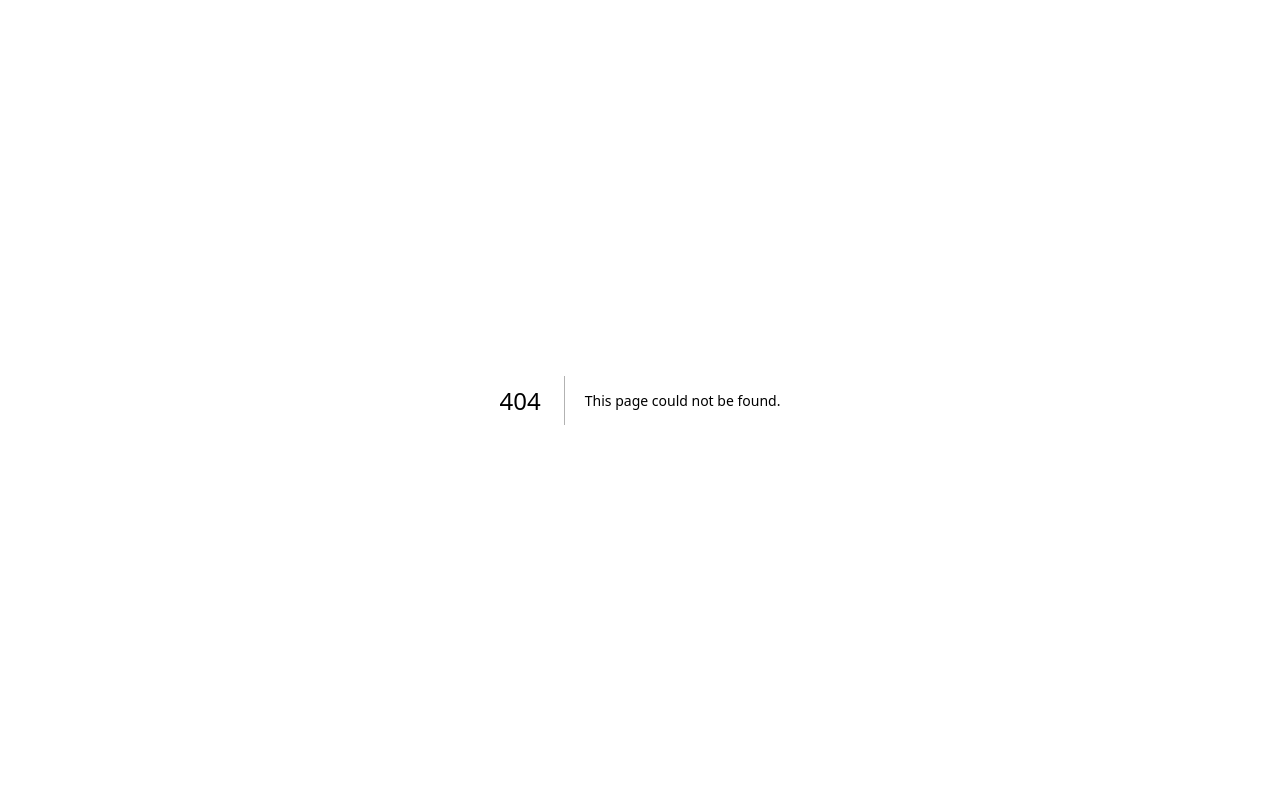
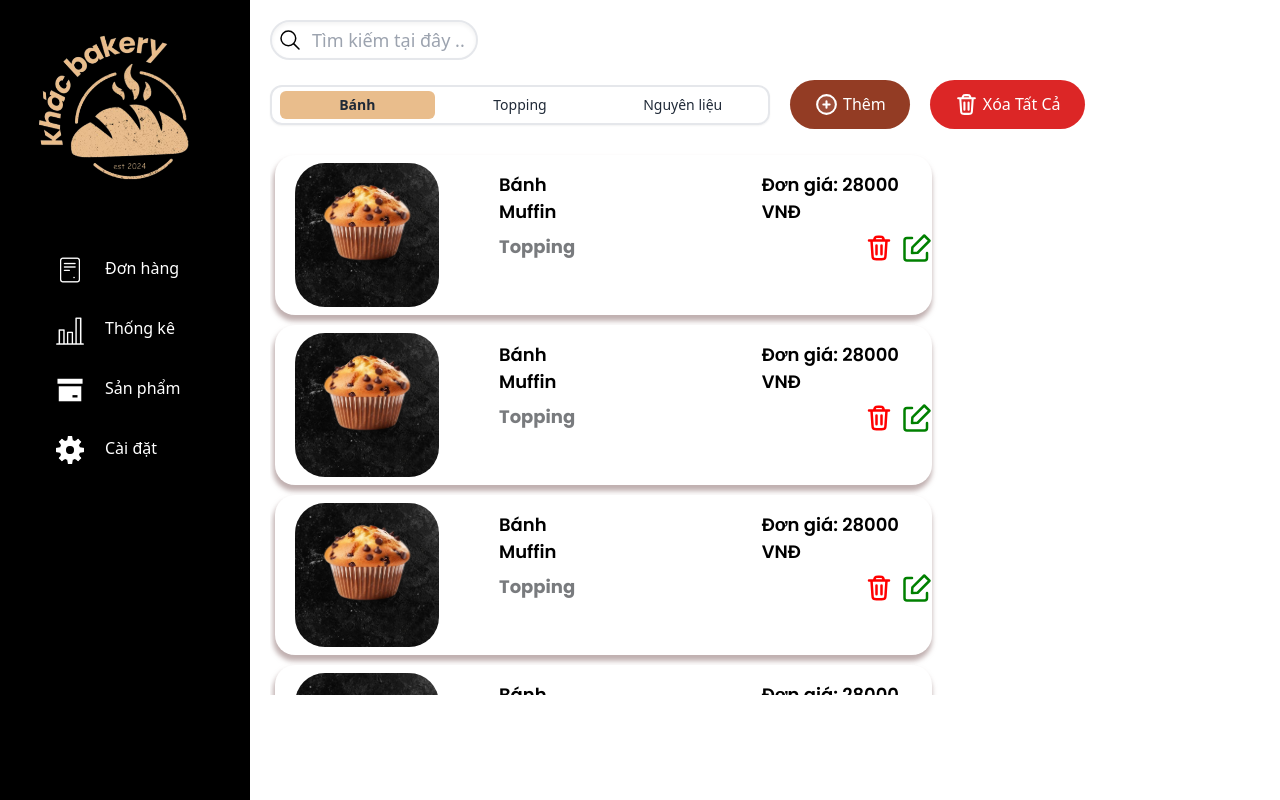
Before and after one commit to devkcng/bakery-store, a Next.js app: page /admin/manage-product in a window 1280 px wide. Before the commit this address had no page. Built offline with nearby package versions, Linux system fonts and the light colour scheme; a web font is replaced by a local one.

Commit message:
feat: add manage product ( cake ) page admin modify:updated CSS styles and components in various files, including globals.css, sidebarAdmin.css, product-card.css, and others; modified JSX in components such as ProductCard, SidebarAdmin, and MenuSection.

```diff
--- /dev/null
+++ b/src/app/admin/manage-product/page.tsx
@@ -0,0 +1,12 @@
+import ManageProduct from "@/components/section/admin-section/manage-product/manage-product";
+import React from "react";
+
+const page = () => {
+  return (
+    <div>
+      <ManageProduct></ManageProduct>
+    </div>
+  );
+};
+
+export default page;
--- a/src/app/globals.css
+++ b/src/app/globals.css
@@ -1,7 +1,12 @@
 @tailwind base;
 @tailwind components;
 @tailwind utilities;
-
+@layer utilities {
+  /* Chrome, Safari and Opera */
+  .scrollbar-hidden::-webkit-scrollbar {
+    display: none;
+  }
+}
 /* Ví dụ sử dụng font */
 body {
   height: auto;
--- a/src/app/page.tsx
+++ b/src/app/page.tsx
@@ -15,6 +15,7 @@ import OrderInfoSection from "@/components/section/orderInfo-section";
 import AddProduct from "@/components/add-product/add-product";
 import OrderCard from "@/components/order-card/order-card";
 import ProductCard from "@/components/product-card/product-card";
+import ManageProduct from "@/components/section/admin-manage-product-section/manage-product";
 export default function Home() {
   // const [selectedOption, setSelectedOption] = useState<string>("HTML");
   // const options: string[] = ["HTML", "React", "Vue", "Angular"];
@@ -73,7 +74,8 @@ export default function Home() {
       {/* <AddProduct></AddProduct> */}
 
       {/* <OrderCard OrderID="" timeOrder="" DetailOrders={listOfOrders} status="Đã hủy"></OrderCard> */}
-      <ProductCard productInfo={itemInfo} productTopping=""></ProductCard>
+      {/* <ProductCard productInfo={itemInfo} productTopping=""></ProductCard> */}
+      {/* <ManageProduct></ManageProduct> */}
     </div>
   );
 }
--- a/src/components/SidebarAdmin/sidebarAdmin.css
+++ b/src/components/SidebarAdmin/sidebarAdmin.css
@@ -1,36 +1,34 @@
-.sidebar{
+.sidebar {
+  display: block;
   position: fixed;
   left: 0;
   top: 0;
   width: 250px;
-    height: 100vh;
+  height: 100%;
   background-color: black;
-
 }
-.Logo{
+.Logo {
   width: 100%;
   margin-bottom: 40px;
 }
-.btnContainer{
+.btnContainer {
   margin-left: 35px;
-
 }
-.btn{
+.btn {
   color: white;
   width: 180px;
   height: 50px;
   margin-bottom: 10px;
   text-align: left;
 }
-.icon{
+.icon {
   display: inline-flex;
   /* align-items: center; */
   margin-right: 20px;
   margin-left: 20px;
   width: 30px;
 }
-.btn:hover{
+.btn:hover {
   background-color: rgb(102, 98, 98);
   border-radius: 10px;
-
 }
--- a/src/components/SidebarAdmin/sidebarAdmin.tsx
+++ b/src/components/SidebarAdmin/sidebarAdmin.tsx
@@ -1,20 +1,52 @@
-import React from 'react';
+import React from "react";
 import "./sidebarAdmin.css";
 
-const sidebarAdmin = () => {
-    return (
-        <div>
-            <div className='sidebar'>
-                <img src="/imgs/real-logo-removebg-preview.png" className="Logo" alt="Logo"/>
-                <div className='btnContainer'>
-                    <button type='button' className='btn'><img className="icon" src="/imgs/bakery-images/icon-order.png" alt="icon-order" />Đơn hàng</button>
-                    <button type='button' className='btn'><img className="icon" src="/imgs/bakery-images/iconstatistic.png" alt="icon-statistic" />Thống kê</button>
-                    <button type='button' className='btn'><img className="icon" src="/imgs/bakery-images/icon-product.png" alt="icon-product" />Sản phẩm</button>
-                    <button type='button' className='btn'><img className="icon" src="/imgs/bakery-images/icon-setting.png" alt="icon-setting" />Cài đặt  </button>
-                </div>
-            </div>
+const SidebarAdmin = () => {
+  return (
+    <div>
+      <div className="sidebar block">
+        <img
+          src="/imgs/real-logo-removebg-preview.png"
+          className="Logo"
+          alt="Logo"
+        />
+        <div className="btnContainer">
+          <button type="button" className="btn">
+            <img
+              className="icon"
+              src="/imgs/bakery-images/icon-order.png"
+              alt="icon-order"
+            />
+            Đơn hàng
+          </button>
+          <button type="button" className="btn">
+            <img
+              className="icon"
+              src="/imgs/bakery-images/iconstatistic.png"
+              alt="icon-statistic"
+            />
+            Thống kê
+          </button>
+          <button type="button" className="btn">
+            <img
+              className="icon"
+              src="/imgs/bakery-images/icon-product.png"
+              alt="icon-product"
+            />
+            Sản phẩm
+          </button>
+          <button type="button" className="btn">
+            <img
+              className="icon"
+              src="/imgs/bakery-images/icon-setting.png"
+              alt="icon-setting"
+            />
+            Cài đặt{" "}
+          </button>
         </div>
-    );
+      </div>
+    </div>
+  );
 };
 
-export default sidebarAdmin;
+export default SidebarAdmin;
--- a/src/components/button/button.tsx
+++ b/src/components/button/button.tsx
@@ -29,7 +29,7 @@ const Button: FC<ButtonProps> = ({
     <button
       type={type}
       onClick={onClick}
-      className={`py-3 px-6 capitalize mt-auto ${bgClassName} ${className}`}
+      className={`py-3 px-6 capitalize mt-auto  ${bgClassName} ${className}`}
       {...restProps}
     >
       {children}
--- a/src/components/menu-tabs/menu-tabs.tsx
+++ b/src/components/menu-tabs/menu-tabs.tsx
@@ -7,12 +7,12 @@ interface RadioProps {
 }
 
 const MenuTabs: React.FC<RadioProps> = ({
-  options = ["Tất cả", "Bán chạy", "Bánh ngọt", "Bánh mặn"],
+  options = [],
   selectedOption,
   onOptionChange,
 }) => {
   return (
-    <div className="relative flex flex-wrap rounded-md bg-transparent shadow-sm p-1 w-auto text-sm border-b-[1.5px]">
+    <div className="relative flex flex-wrap bg-transparent shadow-sm p-1 w-auto text-sm  border-[2px] rounded-xl">
       {options.map((option) => (
         <label key={option} className="flex-1 text-center mx-1 bg-transparent ">
           <input
--- a/src/components/product-card/product-card.css
+++ b/src/components/product-card/product-card.css
@@ -1,16 +1,15 @@
-.containerProductAdmin
-{
+.containerProductAdmin {
   display: flex;
-    margin: auto;
+  margin-top: 10px;
   margin-bottom: 1%;
   background: white;
   border-radius: 20px;
-    border: 0.5px solid black;
+  border: 0px solid black;
   height: 160px;
-    width: 60%;
-    flex-direction: row;
+  width: 65%;
   justify-content: flex-start;
-    box-shadow: -1px 5px 9px 1px rgba(150,124,124,0.6);
-    -webkit-box-shadow: -1px 5px 9px 1px rgba(150,124,124,0.6);
-    -moz-box-shadow: -1px 5px 9px 1px rgba(150,124,124,0.6);
+  margin-left: 05px;
+  box-shadow: -1px 5px 5px 1px rgba(150, 124, 124, 0.6);
+  -webkit-box-shadow: -1px 5px 5px 1px rgba(150, 124, 124, 0.6);
+  -moz-box-shadow: -1px 5px 5px 1px rgba(150, 124, 124, 0.6);
 }
--- a/src/components/product-card/product-card.tsx
+++ b/src/components/product-card/product-card.tsx
@@ -1,22 +1,23 @@
 import React, { FC } from "react";
 import ItemCard, { ItemProps } from "../item-card/item-card";
 import "./product-card.css";
-import 'bootstrap/dist/css/bootstrap.min.css';
-import 'bootstrap-icons/font/bootstrap-icons.css';
+// import "bootstrap/dist/css/bootstrap.min.css";
+// import "bootstrap-icons/font/bootstrap-icons.css";
 export interface ProductProps {
   productInfo: ItemProps;
   productTopping: string;
-};
-const ProductCard: FC<ProductProps> = ({ productInfo, productTopping}) => {
+}
+const ProductCard: FC<ProductProps> = ({ productInfo, productTopping }) => {
   return (
     <div className="containerProductAdmin">
       <div
         style={{
           backgroundImage: "url('/imgs/bakery-images/item-background.png')",
           backgroundSize: "cover",
-        backgroundPosition: "center"
+          backgroundPosition: "center",
         }}
-      className="item_card border-transparent rounded-[30px] my-2 mx-5 w-auto aspect-square">
+        className="item_card border-transparent rounded-[30px] my-2 mx-5 w-auto aspect-square"
+      >
         <img
           src={`${productInfo?.imagePath || "/imgs/bakery-images/muffinb.png"}`}
           alt=""
@@ -40,13 +41,76 @@ const ProductCard: FC<ProductProps> = ({ productInfo, productTopping}) => {
             ? `Đơn giá: ${productInfo.itemPrice} VNĐ`
             : `Đơn giá: 28000 VNĐ`}
         </span>
-        <div className="flex flex-row space-x-2 mt-2">
-        <button className="btn btn-outline-danger d-flex align-items-center">
-            <i className="bi bi-trash"></i> {/* Bootstrap Icon */}
-        </button>
-        <button className="btn btn-outline-success d-flex align-items-center">
-            <i className="bi bi-pencil"></i> {/* Bootstrap Icon cho biểu tượng chỉnh sửa */}
-        </button>
+        <div className="flex flex-row justify-end space-x-2 mt-2">
+          <svg
+            className="cursor-pointer"
+            width="30px"
+            height="30px"
+            viewBox="0 0 24 24"
+            fill="none"
+            xmlns="http://www.w3.org/2000/svg"
+          >
+            <g id="SVGRepo_bgCarrier" stroke-width="0"></g>
+            <g
+              id="SVGRepo_tracerCarrier"
+              stroke-linecap="round"
+              stroke-linejoin="round"
+            ></g>
+            <g id="SVGRepo_iconCarrier">
+              {" "}
+              <path
+                d="M18 6L17.1991 18.0129C17.129 19.065 17.0939 19.5911 16.8667 19.99C16.6666 20.3412 16.3648 20.6235 16.0011 20.7998C15.588 21 15.0607 21 14.0062 21H9.99377C8.93927 21 8.41202 21 7.99889 20.7998C7.63517 20.6235 7.33339 20.3412 7.13332 19.99C6.90607 19.5911 6.871 19.065 6.80086 18.0129L6 6M4 6H20M16 6L15.7294 5.18807C15.4671 4.40125 15.3359 4.00784 15.0927 3.71698C14.8779 3.46013 14.6021 3.26132 14.2905 3.13878C13.9376 3 13.523 3 12.6936 3H11.3064C10.477 3 10.0624 3 9.70951 3.13878C9.39792 3.26132 9.12208 3.46013 8.90729 3.71698C8.66405 4.00784 8.53292 4.40125 8.27064 5.18807L8 6M14 10V17M10 10V17"
+                stroke="red"
+                stroke-width="2"
+                stroke-linecap="round"
+                stroke-linejoin="round"
+              ></path>{" "}
+            </g>
+          </svg>
+          <svg
+            className="cursor-pointer"
+            width="30px"
+            height="30px"
+            viewBox="0 0 24 24"
+            xmlns="http://www.w3.org/2000/svg"
+            fill="#000000"
+          >
+            <g id="SVGRepo_bgCarrier" stroke-width="0"></g>
+            <g
+              id="SVGRepo_tracerCarrier"
+              stroke-linecap="round"
+              stroke-linejoin="round"
+            ></g>
+            <g id="SVGRepo_iconCarrier">
+              {" "}
+              <title></title>{" "}
+              <g id="Complete">
+                {" "}
+                <g id="edit">
+                  {" "}
+                  <g>
+                    {" "}
+                    <path
+                      d="M20,16v4a2,2,0,0,1-2,2H4a2,2,0,0,1-2-2V6A2,2,0,0,1,4,4H8"
+                      fill="none"
+                      stroke="green"
+                      stroke-linecap="round"
+                      stroke-linejoin="round"
+                      stroke-width="2"
+                    ></path>{" "}
+                    <polygon
+                      fill="none"
+                      points="12.5 15.8 22 6.2 17.8 2 8.3 11.5 8 16 12.5 15.8"
+                      stroke="green"
+                      stroke-linecap="round"
+                      stroke-linejoin="round"
+                      stroke-width="2"
+                    ></polygon>{" "}
+                  </g>{" "}
+                </g>{" "}
+              </g>{" "}
+            </g>
+          </svg>
         </div>
       </div>
     </div>
--- a/src/components/search-bar/search-bar.tsx
+++ b/src/components/search-bar/search-bar.tsx
@@ -3,7 +3,7 @@ import React, { FC, useState } from "react";
 export interface SearchBarProps {
   className?: string;
   isShow: boolean; // "isShow" property is used to determine the search bar has ability to automatically minimize or not
-};
+}
 const SearchBar: FC<SearchBarProps> = ({ className = "", isShow }) => {
   const [isFocused, setIsFocused] = useState<boolean>(isShow);
   //   const [inputValue, setInputValue] = useState<string>("");
--- /dev/null
+++ b/src/components/section/admin-section/manage-product/manage-product.tsx
@@ -0,0 +1,122 @@
+"use client";
+import Button from "@/components/button/button";
+import MenuTabs from "@/components/menu-tabs/menu-tabs";
+import ProductCard from "@/components/product-card/product-card";
+import SearchBar from "@/components/search-bar/search-bar";
+import SidebarAdmin from "@/components/SidebarAdmin/sidebarAdmin";
+import React, { useState } from "react";
+
+const ManageProduct = () => {
+  const options = ["Bánh", "Topping", "Nguyên liệu"];
+  const [selectedOption, setSelectedOption] = useState<string>(options[0]);
+  const handleOptionChange = (option: string) => {
+    setSelectedOption(option);
+  };
+  return (
+    <div className=" ml-[250px] mt-5 pl-[20px] ">
+      <SidebarAdmin></SidebarAdmin>
+      <div>
+        <SearchBar isShow={true}></SearchBar>
+        <div className=" mt-5 flex items-center ">
+          <div className="w-[500px]">
+            <MenuTabs
+              options={options}
+              onOptionChange={handleOptionChange}
+              selectedOption={selectedOption}
+            ></MenuTabs>
+          </div>
+
+          <Button className="bg-green-400 rounded-[30px] ml-5" type="button">
+            <div className="flex justify-content-center">
+              <svg
+                width="25px"
+                height="25px"
+                viewBox="0 0 24 24"
+                fill="none"
+                xmlns="http://www.w3.org/2000/svg"
+              >
+                <g id="SVGRepo_bgCarrier" stroke-width="0"></g>
+                <g
+                  id="SVGRepo_tracerCarrier"
+                  stroke-linecap="round"
+                  stroke-linejoin="round"
+                ></g>
+                <g id="SVGRepo_iconCarrier">
+                  {" "}
+                  <path
+                    opacity="0.1"
+                    d="M21 12C21 16.9706 16.9706 21 12 21C7.02944 21 3 16.9706 3 12C3 7.02944 7.02944 3 12 3C16.9706 3 21 7.02944 21 12Z"
+                    fill="#ffffff"
+                  ></path>{" "}
+                  <path
+                    d="M9 12H15"
+                    stroke="#ffffff"
+                    stroke-width="2"
+                    stroke-linecap="round"
+                    stroke-linejoin="round"
+                  ></path>{" "}
+                  <path
+                    d="M12 9L12 15"
+                    stroke="#ffffff"
+                    stroke-width="2"
+                    stroke-linecap="round"
+                    stroke-linejoin="round"
+                  ></path>{" "}
+                  <path
+                    d="M21 12C21 16.9706 16.9706 21 12 21C7.02944 21 3 16.9706 3 12C3 7.02944 7.02944 3 12 3C16.9706 3 21 7.02944 21 12Z"
+                    stroke="#ffffff"
+                    stroke-width="2"
+                  ></path>{" "}
+                </g>
+              </svg>
+              <span className="ml-1 text-white">Thêm</span>
+            </div>
+          </Button>
+          <Button className="bg-red-600 rounded-[30px] ml-5" type="button">
+            <div className="flex justify-content-center">
+              <svg
+                width="25px"
+                height="25px"
+                viewBox="0 0 24 24"
+                fill="none"
+                xmlns="http://www.w3.org/2000/svg"
+              >
+                <g id="SVGRepo_bgCarrier" stroke-width="0"></g>
+                <g
+                  id="SVGRepo_tracerCarrier"
+                  stroke-linecap="round"
+                  stroke-linejoin="round"
+                ></g>
+                <g id="SVGRepo_iconCarrier">
+                  {" "}
+                  <path
+                    d="M18 6L17.1991 18.0129C17.129 19.065 17.0939 19.5911 16.8667 19.99C16.6666 20.3412 16.3648 20.6235 16.0011 20.7998C15.588 21 15.0607 21 14.0062 21H9.99377C8.93927 21 8.41202 21 7.99889 20.7998C7.63517 20.6235 7.33339 20.3412 7.13332 19.99C6.90607 19.5911 6.871 19.065 6.80086 18.0129L6 6M4 6H20M16 6L15.7294 5.18807C15.4671 4.40125 15.3359 4.00784 15.0927 3.71698C14.8779 3.46013 14.6021 3.26132 14.2905 3.13878C13.9376 3 13.523 3 12.6936 3H11.3064C10.477 3 10.0624 3 9.70951 3.13878C9.39792 3.26132 9.12208 3.46013 8.90729 3.71698C8.66405 4.00784 8.53292 4.40125 8.27064 5.18807L8 6M14 10V17M10 10V17"
+                    stroke="#ffffff"
+                    stroke-width="2"
+                    stroke-linecap="round"
+                    stroke-linejoin="round"
+                  ></path>{" "}
+                </g>
+              </svg>
+              <span className="ml-1 text-white">Xóa tất cả</span>
+            </div>
+          </Button>
+        </div>
+      </div>
+      <div className="overflow-y-auto max-h-[550px] scrollbar-hidden mt-4 ">
+        <ProductCard></ProductCard>
+        <ProductCard></ProductCard>
+        <ProductCard></ProductCard>
+        <ProductCard></ProductCard>
+        <ProductCard></ProductCard>
+        <ProductCard></ProductCard>
+        <ProductCard></ProductCard>
+        <ProductCard></ProductCard>
+        <ProductCard></ProductCard>
+        <ProductCard></ProductCard>
+      </div>
+    </div>
+  );
+};
+
+export default ManageProduct;
--- a/src/components/section/menu-section/menu-section.tsx
+++ b/src/components/section/menu-section/menu-section.tsx
@@ -15,7 +15,7 @@ const MenuSection = () => {
       <div id="menu">
         <div className="font-sansita text-[80px] text-center mb-3 ">Menu</div>
         <div className="flex justify-center items-center">
-          <div className="max-w-[850px] w-[600px] ">
+          <div className="max-w-[850px] w-[600px] mr-2 ">
             <MenuTabs
               options={options}
               onOptionChange={handleOptionChange}
```
Lines whose indentation alone changed are shown as unchanged.
